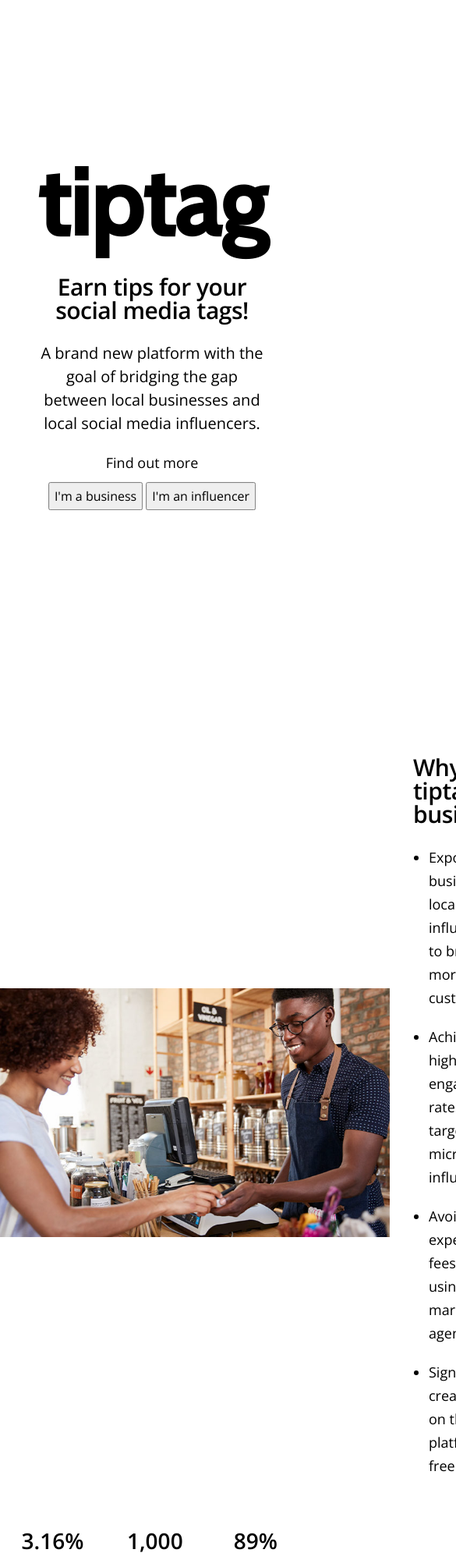
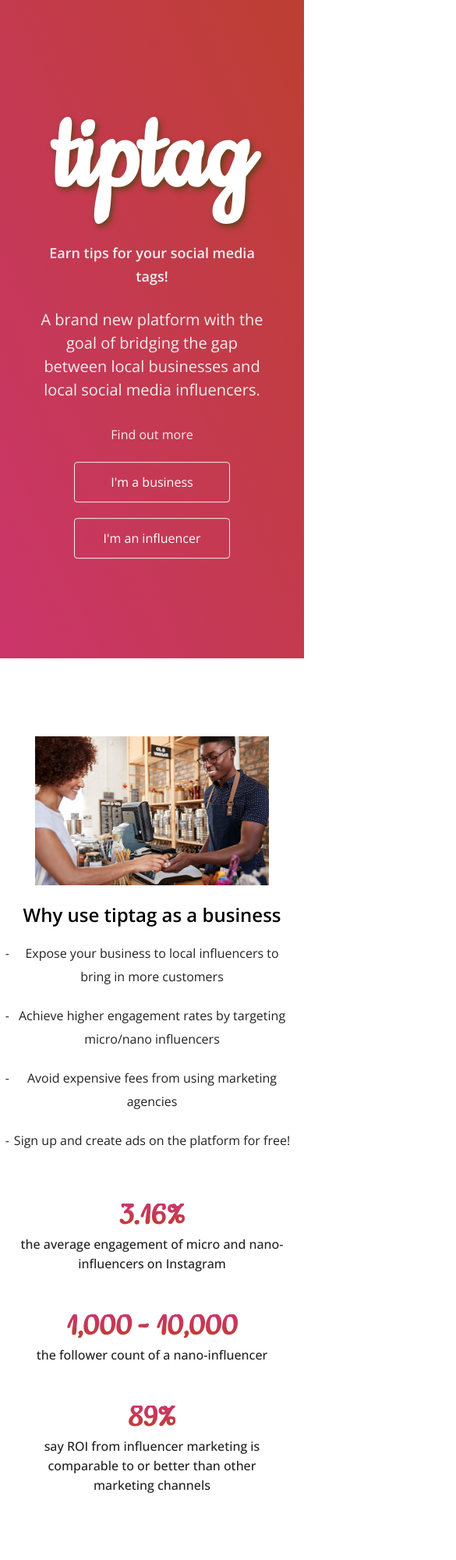
Before and after one commit to rgowan/tiptag, a plain HTML site: page index.html in a window 390 px wide. Shown: the top 2000 px of the page at 78% size, 585 px wide, since content can reach past the window. Drawn offline with nearby package versions, Linux system fonts and the light colour scheme.

Commit message:
added breakpoints and form styling

```diff
--- a/css/style.css
+++ b/css/style.css
@@ -6,27 +6,35 @@
 
 main {
   margin: 0 auto;
-  max-width: 1000px;
+  max-width: 960px;
+  padding: 0 16px;
 }
 
-h2, h3, p, button, li, label {
+h3, h4, p, button, li, label {
   font-family: 'Open Sans', sans-serif;
   line-height: 30px;
+  color: #222;
 }
 
 h1 {
-  font-family: 'Cabin', sans-serif;
-  font-size: 120px;
+  font-family: 'Cookie', cursive;
+  font-size: 160px;
   margin: 0;
+  color: #fff;
+  text-shadow: 3px 4px 7px rgba(81,67,21,0.8);
 }
 
 h2 {
-  font-weight: 600;
-  font-size: 30px;
-  letter-spacing: -0.5px;
+   font-family: 'Open Sans', sans-serif;
+   font-size: 28px;
 }
 
 h3 {
+  font-weight: 600;
+  font-size: 30px;
+}
+
+h4 {
   font-weight: 400;
   font-size: 20px;
 }
@@ -43,13 +51,26 @@ a {
 
 ul {
   margin: 20px 0;
-  padding: 0 20px;
+  padding: 0;
 }
 
 li {
   margin: 20px 0;
   font-weight: 400;
   font-size: 18px;
+  list-style-type: '- ';
+}
+
+button {
+  transition: opacity 0.5s;
+  cursor: pointer;
+  background: none;
+  border: 1px solid #eee;
+  color: #fff;
+  padding: 10px 20px;
+  margin: 10px;
+  border-radius: 4px;
+  width: 200px;
 }
 
 .centered-content {
@@ -64,6 +85,17 @@ li {
   text-align: center;
   width: 100%;
   height: 100vh;
+
+  background-color: #BD3F32;
+  background-image:
+    linear-gradient(
+      to top right,
+      #CB356B, #BD3F32
+    );
+}
+
+.home h3, .home h4, .home p {
+  color: #eee;
 }
 
 .home p {
@@ -74,6 +106,12 @@ li {
   margin: 100px 0;
 }
 
+.row {
+  display: flex;
+  flex-direction: row;
+  align-items: center;
+}
+
 .list-container-right {
   margin-left: 30px;
 }
@@ -82,13 +120,7 @@ li {
   margin-right: 30px;
 }
 
-.row {
-  display: flex;
-  flex-direction: row;
-  align-items: center;
-}
-
-.col img {
+img {
   width: 500px;
 }
 
@@ -107,27 +139,45 @@ li {
 }
 
 .box p {
-  height: 150px;
+  padding: 10px;
   text-align: center;
   display: flex;
   align-items: center;
   font-size: 16px;
   flex-direction: column;
   font-weight: 500;
+  border-radius: 4px;
 }
 
 .box p strong {
-  font-size: 28px;
-  font-weight: 600;
-  margin-bottom: -20px;
+  font-size: 45px;
+  font-weight: bold;
+  font-family: 'Cookie', cursive;
+  background: -webkit-linear-gradient(#CB356B, #BD3F32);
+  background-clip: text;
+  -webkit-background-clip: text;
+  -webkit-text-fill-color: transparent;
 }
 
-form {
-  margin: 60px auto;
+span {
+  line-height: 25px;
+  margin-top: 10px;
 }
 
 .signup {
   text-align: center;
+}
+
+.signup p {
+  max-width: 500px;
+  margin: 0 auto;
+  font-weight: 400;
+}
+
+.signup .insta-handle {
+  font-size: 20px;
+  margin: 20px auto;
+  font-weight: bold;
 }
 
 .field {
@@ -145,10 +195,28 @@ input, select {
   padding: 5px;
   margin: 5px;
   width: 220px;
+  height: 40px;
+}
+
+form {
+  margin: 20px auto;
+}
+
+form button {
+  border: 1px solid #333;
+  color: #000;
+  width: 220px;
+  padding: 5px;
 }
 
 footer {
-  background: #000;
+  background-color: #BD3F32;
+  background-image:
+    linear-gradient(
+      to top right,
+      #CB356B, #BD3F32
+    );
+
   padding: 40px 30px;
   color: #fff;
   display: flex;
@@ -157,10 +225,90 @@ footer {
 
 footer h3 {
   margin: 0;
-  font-family: 'Cabin', sans-serif;
-  font-size: 30px;
+  color: #fff;
+  font-family: 'Cookie', cursive;
+  font-size: 40px;
+  font-weight: bold;
+  text-shadow: 3px 4px 7px rgba(81,67,21,0.8);
 }
 
 footer i {
   font-size: 30px;
 }
+
+.mobile-col {
+  display: none;
+}
+
+.desktop-col {
+  display: block;
+}
+
+@media only screen and (max-width: 768px) {
+  .centered-content {
+    width: 400px;
+  }
+
+  .business, .influencer, .signup {
+    text-align: center;
+  }
+
+  img {
+    width: 400px;
+  }
+
+  .box {
+    width: 100%;
+    padding: 0;
+  }
+
+  .box p {
+    height: auto;
+  }
+
+  .mobile-col {
+    display: block;
+  }
+
+  .desktop-col {
+    display: none;
+  }
+
+  .row {
+    flex-direction: column;
+  }
+
+  .list-container-right {
+    margin-left: 0;
+  }
+
+  .list-container-left {
+    margin-right: 0;
+  }
+}
+
+@media only screen and (max-width: 400px) {
+  h1 {
+    font-size: 150px;
+  }
+
+  h2 {
+    font-size: 24px;
+  }
+
+  h3 {
+    font-size: 18px;
+  }
+
+  p, li {
+    font-size: 16px;
+  }
+
+  .centered-content {
+    width: 300px;
+  }
+
+  img {
+    width: 300px;
+  }
+}
--- a/index.html
+++ b/index.html
@@ -10,15 +10,15 @@
   <link href="https://fonts.googleapis.com/css2?family=Cabin:wght@500&family=Open+Sans:wght@300;400;500;600&display=swap" rel="stylesheet">
   <link rel="stylesheet" href="https://cdnjs.cloudflare.com/ajax/libs/font-awesome/5.15.4/css/all.min.css">
   <link rel="stylesheet" href="https://cdnjs.cloudflare.com/ajax/libs/normalize/8.0.1/normalize.min.css" integrity="sha512-NhSC1YmyruXifcj/KFRWoC561YpHpc5Jtzgvbuzx5VozKpWvQ+4nXhPdFgmx8xqexRcpAglTj9sIBWINXa8x5w==" crossorigin="anonymous" referrerpolicy="no-referrer" />
+  <link href="https://fonts.googleapis.com/css2?family=Cookie&display=swap" rel="stylesheet">
   <link rel="stylesheet" href="css/style.css">
 </head>
 <body>
   <section class="home">
     <div class="centered-content">
       <h1>tiptag</h1>
-      <h2>Earn tips for your social media tags!</h2>
-      <h3>A brand new platform with the goal of bridging the gap between local businesses and local social media influencers.</h3>
-
+      <h3>Earn tips for your social media tags!</h3>
+      <h4>A brand new platform with the goal of bridging the gap between local businesses and local social media influencers.</h4>
       <div class="button-container">
         <p>Find out more</p>
         <button class="primary">I'm a business</button>
@@ -46,29 +46,29 @@
         <div class="box">
           <p>
             <strong>3.16%</strong>
-            <br>
-            the average engagement of micro and nano-influencers on Instagram</p>
+            <span>the average engagement of micro and nano-influencers on Instagram</span></p>
         </div>
         <div class="box">
           <p>
             <strong>1,000 - 10,000</strong>
-            <br>
-            the follower count of a nano-influencer
+            <span>the follower count of a nano-influencer</span>
           </p>
         </div>
         <div class="box">
           <p>
             <strong>89%</strong>
-            <br>
-            say ROI from influencer marketing is comparable to or better than other marketing channels
+            <span>say ROI from influencer marketing is comparable to or better than other marketing channels</span>
           </p>
         </div>
       </div>
     </section>
     <section class="influencer">
       <div class="row">
+        <div class="col mobile-col">
+          <img src="./images/influencer.jpeg" alt="">
+        </div>
         <div class="col list-container-left">
-          <h2>Why use tiptag as a creator</h2>
+          <h2>Why use tiptag as an influencer</h2>
           <ul>
             <li>Unlock the ability of making money through your socal media posts</li>
             <li>Find and support local business who share the same passion as you do</li>
@@ -76,7 +76,7 @@
             <li>Get access to our ever growing list of businesses for just £3.99 per month</li>
           </ul>
         </div>
-        <div class="col">
+        <div class="col desktop-col">
           <img src="./images/influencer.jpeg" alt="">
         </div>
       </div>
@@ -84,29 +84,25 @@
         <div class="box">
           <p>
             <strong>£10 – £100</strong>
-            <br>
-            the average payment per post for a nano-influencer on Instagram</p>
+            <span>the average payment per post for a nano-influencer on Instagram.</span></p>
         </div>
         <div class="box">
           <p>
             <strong>£20 – £200</strong>
-            <br>
-            the average payment per video for a nano-influencer on Youtube
+            <span>the average payment per video for a nano-influencer on Youtube.</span>
           </p>
         </div>
         <div class="box">
           <p>
             <strong>£5 – £25</strong>
-            <br>
-            the average payment per post for a nano-influencer on Tiktok
+            <span>the average payment per post for a nano-influencer on Tiktok.</span>
           </p>
         </div>
       </div>
     </section>
     <section class="signup">
-      <h2>Delectus quibusdam hic possimus!</h2>
-
-      <p>Lorem ipsum, dolor sit amet consectetur adipisicing elit. Praesentium magnam nam, dignissimos adipisci fuga dolorem, non consequatur, eligendi quae unde in aspernatur fugiat consequuntur voluptates dicta corporis odio voluptate eius?</p>
+      <h2>Register interest!</h2>
+      <p>If you're interested in using the platform when it's live, please fill out the form and follow us on Instagram at <strong>@tiptag.uk</strong> for more updates.</p>
 
       <form>
         <div class="field">
@@ -123,7 +119,7 @@
           </select>
         </div>
 
-        <input type="submit" value="Submit">
+        <button>Submit</button>
       </form>
     </section>
   </main>
```
